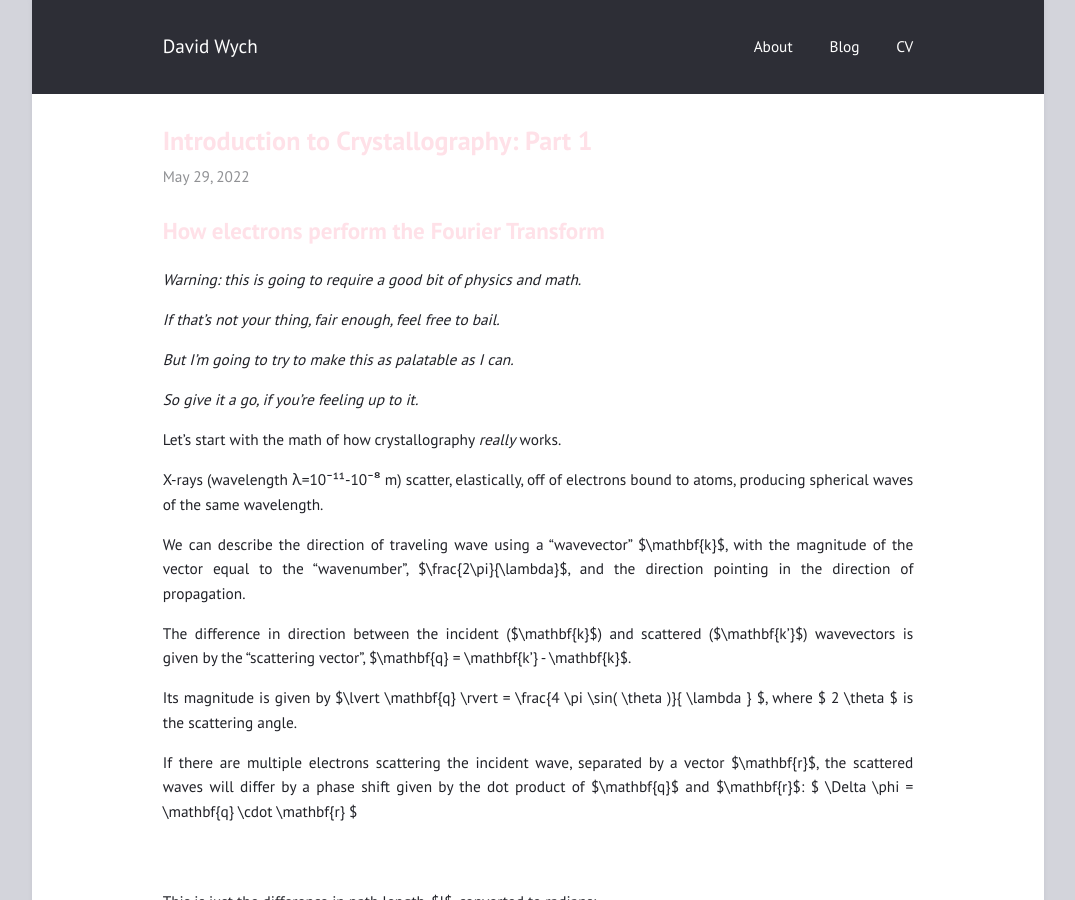
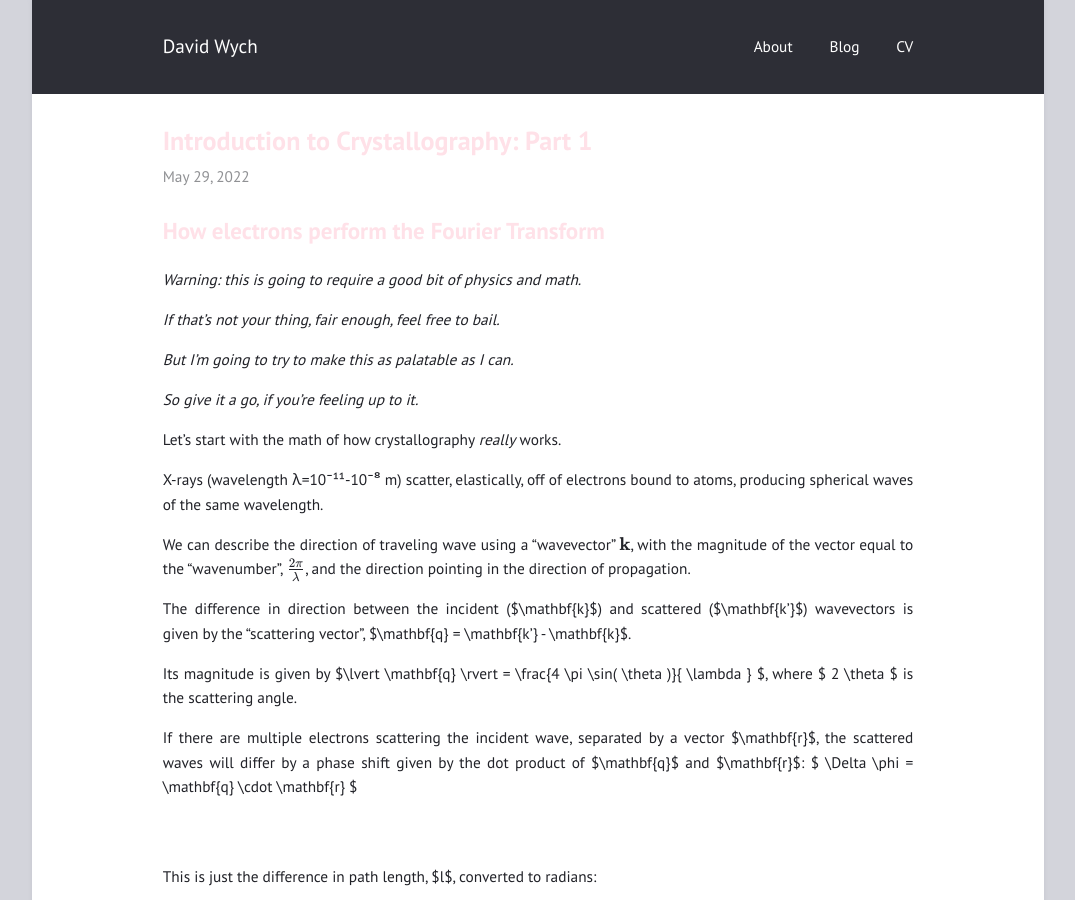
Before and after one commit to davidwych/davidwych.github.io, a Jekyll site: the page built from _posts/2022-05-29-intro-cryst_1.md, in a window 1280 px wide and 900 px high. Shown: the whole window, without its empty margins (102-1177 px from the left). Built offline with Jekyll 4.4.1, drawn with Linux system fonts in a browser that asks for light colours.

```diff
--- a/_posts/2022-05-29-intro-cryst_1.md
+++ b/_posts/2022-05-29-intro-cryst_1.md
@@ -18,7 +18,7 @@ Let's start with the math of how crystallography *really* works.
 
 X-rays (wavelength λ=10⁻¹¹-10⁻⁸ m) scatter, elastically, off of electrons bound to atoms, producing spherical waves of the same wavelength.
 
-We can describe the direction of traveling wave using a "wavevector" $\mathbf{k}$, with the magnitude of the vector equal to the "wavenumber", $\frac{2\pi}{\lambda}$, and the direction pointing in the direction of propagation.
+We can describe the direction of traveling wave using a "wavevector" $$\mathbf{k}$$, with the magnitude of the vector equal to the "wavenumber", $$\frac{2\pi}{\lambda}$$, and the direction pointing in the direction of propagation.
 
 The difference in direction between the incident ($\mathbf{k}$) and scattered ($\mathbf{k'}$) wavevectors is given by the "scattering vector", $\mathbf{q} = \mathbf{k'} - \mathbf{k}$.
 
```
